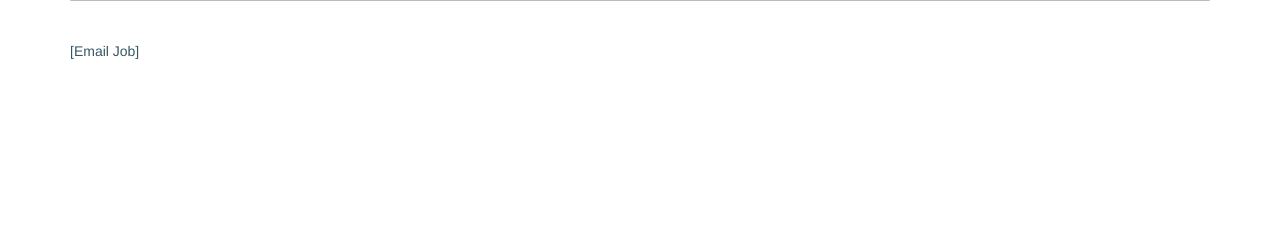
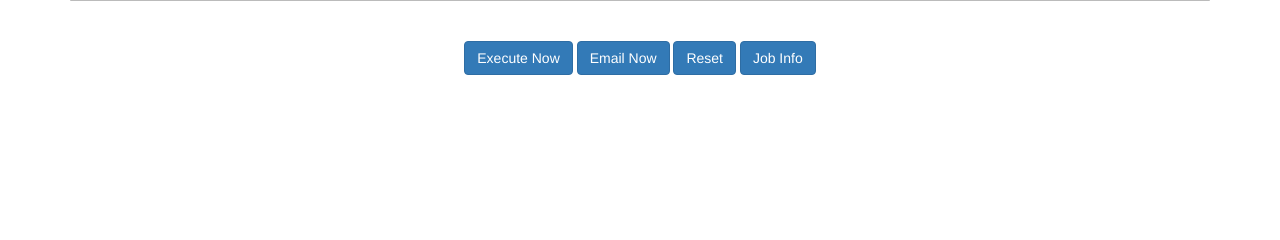
Before and after one commit to SeanEstey/Bravo, a Flask app: template templates/show_calls.html in a window 1280 px wide. Shown: the part 231-471 px from the top of the page. Run offline with Flask 2, Linux system fonts and the light colour scheme; the template is opened without the code that fills it, so the values that code supplies are empty; parts of the project's set-up code (start-up, migrations or seed data) failed here and were passed over; some libraries are stand-ins or nearby versions; some web fonts are replaced.

Commit message:
control buttons at bottom of job

```diff
--- a/server.py
+++ b/server.py
@@ -984,7 +984,7 @@ def no_pickup(msg_id):
 
     # Write to eTapestry
     if 'account' in msg['imported']:
-      url = 'http://seanestey.ca/wsf/etap.php'
+      url = 'http://bravovoice.ca/etap/etap.php'
       params = {
         'func':'no_pickup',
         'account': msg['imported']['account'],
@@ -1091,7 +1091,7 @@ def content():
           })
         # Write to eTapestry
         if 'account' in call['imported']:
-          url = 'http://seanestey.ca/wsf/etap.php'
+          url = 'http://bravovoice.ca/etap/etap.php'
           params = {
             'func': 'no_pickup',
             'account': call['imported']['account'],
--- a/static/bravo.js
+++ b/static/bravo.js
@@ -758,8 +758,7 @@ function initShowCallsView() {
       updateJobStatus();
   });
 
-  // Show only on test server
-  if(location.port == 8080) {
+//  if(location.port == 8080) {
     var args =  window.location.pathname.split('/');
     var job_uuid = args.slice(-1)[0];
     $('#execute-job').click(function() {
@@ -783,13 +782,15 @@ function initShowCallsView() {
         url: $SCRIPT_ROOT + '/reset/' + job_uuid
       });
     });
-    $('#dump').attr('href', $SCRIPT_ROOT + '/summarize/' + String(job_uuid));
-  }
-  else {
+    $('#dump').click(function() {
+      window.location.assign($SCRIPT_ROOT + '/summarize/' + String(job_uuid));
+    });
+
+  /*else {
     $('#execute-job').hide();
     $('#reset-job').hide();
     $('#dump').hide();
-  }
+  }*/
 }
 
 // View: show_calls
--- a/templates/show_calls.html
+++ b/templates/show_calls.html
@@ -103,11 +103,12 @@
     </tbody>
     </table>
   </div>
-  <div>
     <br><br>
-    <a class='hover' id='execute-job' href="#">[Start Job]</a>
-    <a class='hover' id='email-job' href="#">[Email Job]</a>
-    <a class='hover' id='reset-job' href="#">[Reset Job]</a>
-    <a class='hover' id='dump' href='#'>[DB Dump]</a>
+  <div style='text-align:center;'>
+    <button style='margin:0 auto;' class='btn btn-primary' type='button' id='execute-job'>Execute Now </button>
+    <button style='margin:0 auto;' class='btn btn-primary' type='button' id='email-job'>Email Now </button>
+    <button style='margin:0 auto;' class='btn btn-primary' type='button' id='reset-job'>Reset </button>
+    <button style='margin:0 auto;' class='btn btn-primary' type='button' id='dump'>Job Info </button>
   </div>
+    <br><br>
   {% endblock %}
```
